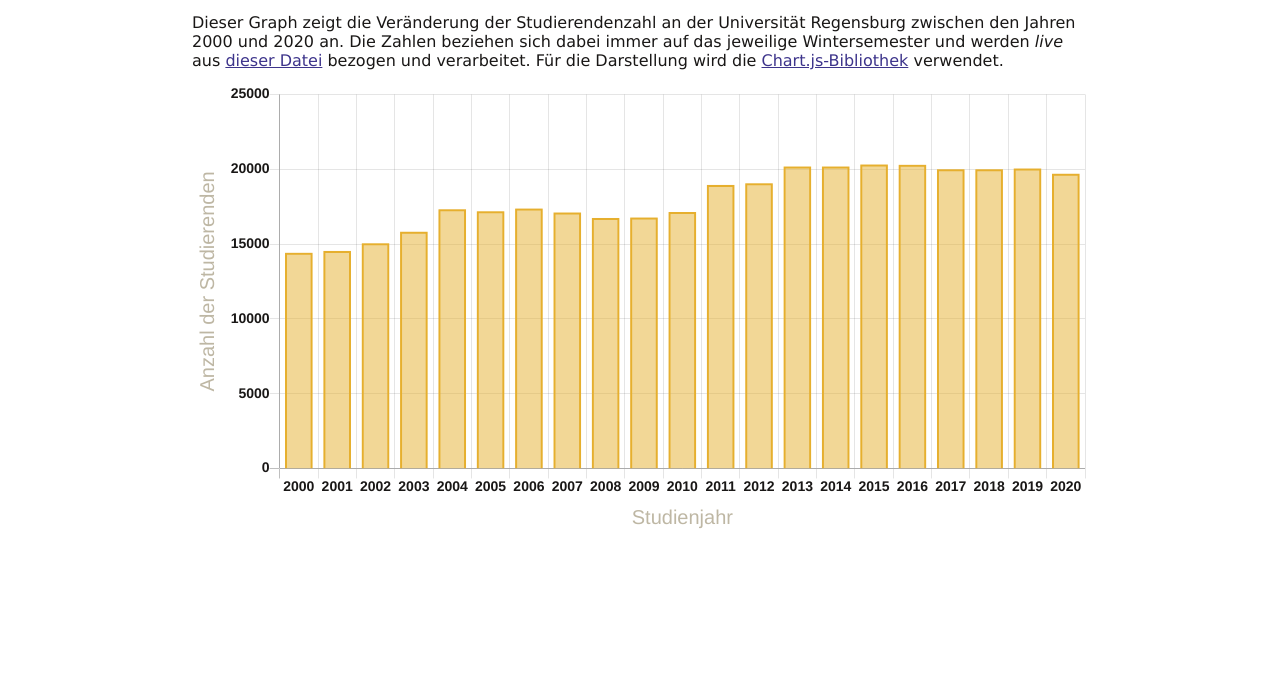
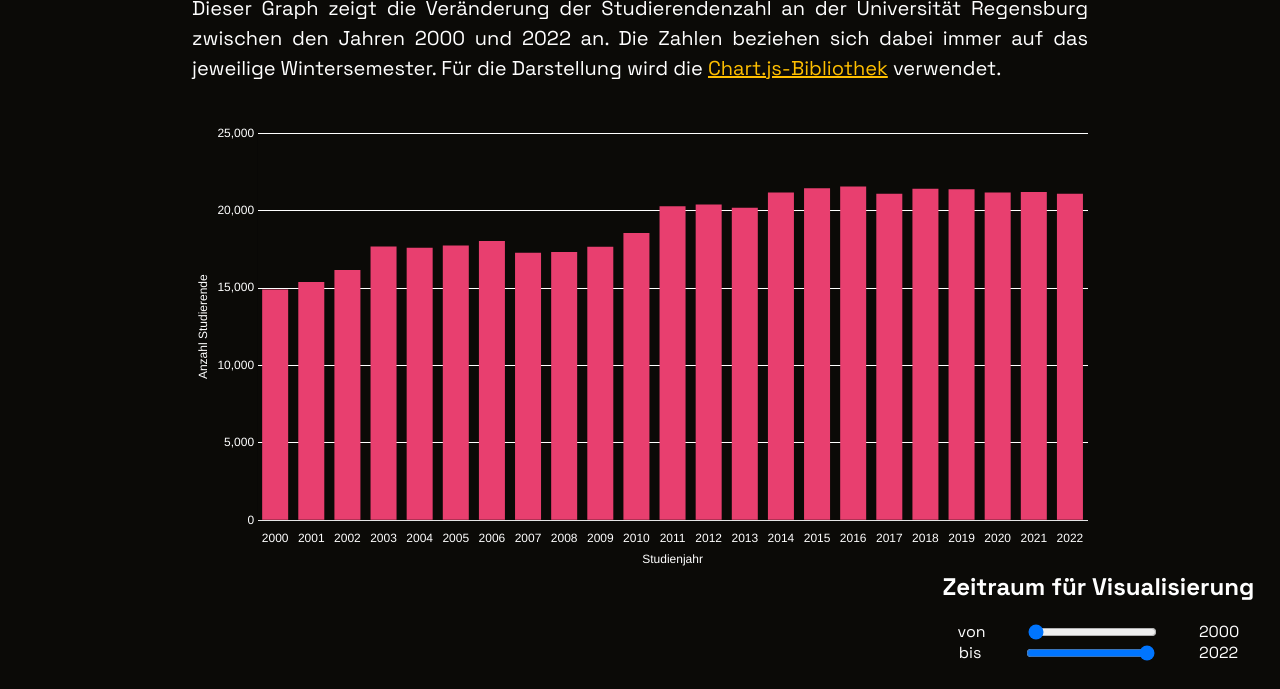
Before and after one commit to Webtechnologien-Regensburg/D06-Studierendenstatistik, a plain HTML site: page index.html in a window 1280 px wide. Shown: the part 111-800 px from the top of the page. Drawn offline with nearby package versions, Linux system fonts and the light colour scheme.

Commit message:
Update code for new class

```diff
--- a/data/studierendenstatistik.json
+++ b/data/studierendenstatistik.json
@@ -5,56 +5,56 @@
     "data": [
     {
         "year": 2000,
-        "value": 14416
+        "value": 14909
     },
     {
         "year": 2001,
-        "value": 14540
+        "value": 15385
     },
     {
         "year": 2002,
-        "value": 15044
+        "value": 16170
     },
     {
         "year": 2003,
-        "value": 15829
+        "value": 17686
     },
     {
         "year": 2004,
-        "value": 17321
+        "value": 17594
     },
     {
         "year": 2005,
-        "value": 17188
+        "value": 17741
     },
     {
         "year": 2006,
-        "value": 17371
+        "value": 18036
     },
     {
         "year": 2007,
-        "value": 17115
+        "value": 17277
     },
     {
         "year": 2008,
-        "value": 16741
+        "value": 17320
     },
     {
         "year": 2009,
-        "value": 16774
+        "value": 17672
     },
     {
         "year": 2010,
-        "value": 17136
+        "value": 18561
     },
     {
         "year": 2011,
-        "value": 18951
+        "value": 20273
     },
 
     {
         "year": 2012,
-        "value": 19054
+        "value": 20397
     },
     {
         "year": 2013,
@@ -62,30 +62,38 @@
     },
     {
         "year": 2014,
-        "value": 20186
+        "value": 21174
     },
     {
         "year": 2015,
-        "value": 20321
+        "value": 21450
     },
     {
         "year": 2016,
-        "value": 20294
+        "value": 21558
     },
     {
         "year": 2017,
-        "value": 20001
+        "value": 21088
     },
     {
         "year": 2018,
-        "value": 20003
+        "value": 21416
     },
     {
         "year": 2019,
-        "value": 20055
+        "value": 21376
     },
     {
         "year": 2020,
-        "value": 19704
+        "value": 21167
+    },
+    {
+        "year": 2021,
+        "value": 21207
+    },
+    {
+        "year": 2022,
+        "value": 21090
     }
 ]}
--- a/index.html
+++ b/index.html
@@ -8,29 +8,37 @@
     <meta name="viewport" content="width=device-width">
     <title>Studierendenstatistik Universität Regensburg</title>
     <link rel="stylesheet" type="text/css" href="resources/css/style.css">
-    <!-- Einbinden der Chart.js-Bibliothek über externe URL (defer sorgt dafür, dass der Code erst nach Laden der restlichen Seite ausgeführt wird) -->
-    <script type="application/javascript"
-        src="https://cdnjs.cloudflare.com/ajax/libs/Chart.js/2.9.3/Chart.min.js" defer></script>
-    <!-- Einbinden unseres eigenen JavaScript-Codes als Modul (defer sorgt dafür, dass der Code erst nach Laden der restlichen Seite ausgeführt wird) -->
-    <script type="module" src="resources/js/app.js" defer ></script>
+    <script type="application/javascript" src="https://cdnjs.cloudflare.com/ajax/libs/Chart.js/3.8.0/chart.min.js" defer></script>
 </head>
 
 <body>
-    <h1>Studierende an der Universität Regensburg 2000 bis 2020</h1>
+    <h1>Studierende an der Universität Regensburg 2000 bis 2022</h1>
 
     <div class="info">Dieser Graph zeigt die Veränderung der Studierendenzahl an der Universität Regensburg zwischen den
-        Jahren 2000 und 2020 an. Die Zahlen beziehen sich dabei immer auf das jeweilige Wintersemester und werden
-        <i>live</i> aus <a href="https://regensburger-forscher.de/data/studierendenstatistik.json">dieser Datei</a> bezogen
-        und verarbeitet. Für die Darstellung wird die <a href="https://www.chartjs.org/">Chart.js-Bibliothek</a>
+        Jahren 2000 und 2022 an. Die Zahlen beziehen sich dabei immer auf das jeweilige Wintersemester. Für die Darstellung wird die <a href="https://www.chartjs.org/">Chart.js-Bibliothek</a>
         verwendet.</div>
 
-    <!-- Container-Element um Canvas für die CSS-Gestaltung des Graphen -->
     <div class="chart-container">
-        <!-- Canvas-Element, in dem Chart.js später den Graphen darstellen wird -->
         <canvas class="chart"></canvas>
+    </div>
+
+    <div class="chart-controls">
+        <h2>Zeitraum für Visualisierung</h2>
+        <span class="year-selector min">
+            <label for="volume">von</label>
+            <input type="range" name="minYear" min="2000" max="2022" value="2000">
+            <span class="value">2000</span>
+        </span>
+        <span class="year-selector max">
+            <label for="volume">bis</label>
+            <input type="range" name="maxYear" min="2000" max="2022" value="2022">
+            <span class="value">2022</span>
+        </span>
     </div>
 
 
 </body>
 
+<script type="module" src="resources/js/app.js" defer></script>
+
 </html>
--- a/resources/css/style.css
+++ b/resources/css/style.css
@@ -1,32 +1,62 @@
+@import url('https://fonts.googleapis.com/css2?family=Space+Grotesk:wght@300;400;500;600;700&display=swap');
+
+:root {
+    --amber: #ffbf00ff;
+    --paradise-pink: #e83f6fff;
+    --star-command-blue: #2274a5ff;
+    --illuminating-emerald: #32936fff;
+    --white: #ffffffff;
+    --smoky-black: #0b0a07ff;
+}
+
 body {
-    /* Display & Box Model */
-    width: 100%;
+    width: 100vw;
     margin: 0 auto;
     padding: 0;
-    /* Text */
-    font-family: "Lucida Sans Unicode", "Lucida Grande", sans-serif;
-    color: rgb(25, 23, 22);
+    background-color: var(--smoky-black);
+    font-family: 'Space Grotesk', sans-serif;
+    color: var(--white);
 }
 
 h1 {
-	margin: 0;
-    padding: 2vh 10vw;
-    background-color: rgb(230, 175, 46);
-	color: rgb(255,255,255);
+    margin: 0;
+    background-color: var(--amber);
+    text-align: center;
+    line-height: 2em;
     letter-spacing: 2px;
-    text-align: center;
+    color: var(--white);
 }
 
 .info {
     width: 70vw;
-    margin: 2vh auto;
+    margin: 5vh auto;
+    text-align: justify;
+    line-height: 1.5em;
+    font-size: 1.25em;
 }
 
 .info a {
-    color: rgb(61, 52, 139);
+    color: var(--amber);
 }
 
 .chart-container {
     width: 70vw;
     margin: 0 auto;
 }
+
+.chart-controls {
+    display: flex;
+    flex-direction: column;
+    position: fixed;
+    bottom: 2vw;
+    right: 2vw;
+}
+
+.chart-controls .year-selector {
+    display: flex;
+    justify-content: space-around;
+    align-items: center;
+    gap: 10px;
+    min-width: 10vw;
+
+}
--- a/resources/js/app.js
+++ b/resources/js/app.js
@@ -1,16 +1,27 @@
-// Expliziter Import des StatsRequest-Funktion aus der Modul-Datei
 import StatsRequest from "./stats/StatsRequest.js";
-// Impliziter Import des Default-Export (ChartView-Prototypen) aus der Modul-Datei
 import ChartView from "./ui/ChartView.js";
 
-// Einstiegspunkt in die Anwendung: Diese Funktion wird beim Laden der Website aufgerufen (siehe letzte Zeile dieser Datei)
-async function initChartView() {
-    let statsRequest = new StatsRequest("data/studierendenstatistik.json"), // Erstellen des StatsRequests
-        canvasEl = document.querySelector("canvas.chart"), // Selektion des Canvas-Elements aus dem DOM
-        chart = new ChartView(canvasEl), // Erstellen des neuen ChartViews
-        data = await statsRequest.run(); // Anfordern der Studierendenstatistik
-    chart.renderData(data);
+let chartView;
 
+function initChartView() {
+    chartView = new ChartView(document.querySelector("canvas.chart"));
+    document.querySelector("input[name=\"minYear\"]").addEventListener("change", onRangeSelectorChanged);
+    document.querySelector("input[name=\"maxYear\"]").addEventListener("change", onRangeSelectorChanged);
+}
+
+function onRangeSelectorChanged() {
+    let minYear = document.querySelector(".min input").value,
+        maxYear = document.querySelector(".max input").value;
+    document.querySelector(".min .value").innerHTML = minYear;
+    document.querySelector(".max .value").innerHTML = maxYear;
+    updateChartView(minYear, maxYear);
+}
+
+async function updateChartView(rangeFrom, rangeTo) {
+    let statsRequest = new StatsRequest("data/studierendenstatistik.json", rangeFrom, rangeTo),
+        data = await statsRequest.run();
+    chartView.setData(data);
 }
 
 initChartView();
+updateChartView();
--- a/resources/js/stats/StatsRequest.js
+++ b/resources/js/stats/StatsRequest.js
@@ -1,13 +1,19 @@
+const DEFAULT_RANGE_FROM = 2000,
+	DEFAULT_RANGE_TO = 2022;
+
 class StatsRequest {
 
-	constructor(url) {
+	constructor(url, rangeFrom = DEFAULT_RANGE_FROM, rangeTo = DEFAULT_RANGE_TO) {
 		this.url = url;
+		this.rangeFrom = rangeFrom;
+		this.rangeTo = rangeTo;
 	}
 
 	async run() {
 		let response = await fetch(this.url),
-		json = await response.json();
-	return json;
+			json = await response.json();
+		json.data = json.data.filter((value) => value.year >= this.rangeFrom && value.year <= this.rangeTo);
+		return json;
 	}
 
 }
--- a/resources/js/ui/ChartView.js
+++ b/resources/js/ui/ChartView.js
@@ -1,121 +1,92 @@
 /* global Chart */
 
-/**
- * Dieses Modul bündelt alle Funktionen und Werte, die für die Darstellung der Statistik via Chart.js
- * benötigt werden. Die Funktionen werden in Form eines Prototypen exportiert, der an anderen Stellen
- * der Anwendung verwendet werden kann und über dessen Methoden die Darstellung der Daten ausgelöst
- * werden kann.
- */
+const BAR_BACKGROUND_COLOR = "#e83f6fff",
+    BAR_BORDER_WIDTH = 0,
+    GRID_TEXT_COLOR = "#ffffffff",
+    LABEL_DATASET = "Studierende",
+    LABEL_X_AXIS = "Studienjahr",
+    LABEL_Y_AXIS = "Anzahl Studierende";
 
-/**
- * Alle Werte, die für die Darstellung und das "Styling" des Graphen benötigt werden, werden hier in
- * Konstanten bereitgestellt.
- */
-const DEFAULT_CHART_TYPE = "bar",
-    DEFAULT_BAR_BACKGROUND_COLOR = "rgba(230, 175, 46, 0.5)",
-    DEFAULT_BAR_BORDER_COLOR = "rgb(230, 175, 46)",
-    DEFAULT_BAR_BORDER_WIDTH = 2,
-    DEFAULT_LABEL_COLOR = "rgb(25, 23, 22)",
-    DEFAULT_LABEL_FONT_SIZE = 14,
-    DEFAULT_AXES_LABEL_COLOR = "rgb(190, 183, 164)",
-    DEFAULT_AXES_LABEL_FONT_SIZE = 20,
-    Y_LABEL_STRING = "Anzahl der Studierenden",
-    X_LABEL_STRING = "Studienjahr";
-
-// Die Methode erstellt einen leeren Chart.js Graphen in dem Canvas-Element, dessen Kontext übergeben wurde
-function createChartInContext(context) {
-    // Die Struktur dieses Objekts wird durch die Chart.js-Bibliothek vorgegeben. Wir ändern nur dort wo
-    // notwendig die Attributswerte, um den Graphen hinsichtlich seiner Gestaltung an unserer Wünsche anzupassen.
+function createChart(context, stats) {
     return new Chart(context, {
-        type: DEFAULT_CHART_TYPE,
+        type: "bar",
         data: {
-            labels: null,
-            datasets: [],
+            labels: createLabelsForChart(stats),
+            datasets: createDataSet(stats),
         },
         options: {
-            legend: {
-                display: false,
+            plugins: {
+                legend: {
+                    display: false,
+                },
             },
             scales: {
-                yAxes: [{
+                x: {
+                    title: {
+                        text: LABEL_X_AXIS,
+                        display: true,
+                        color: GRID_TEXT_COLOR,
+                    },
                     ticks: {
-                        fontColor: DEFAULT_LABEL_COLOR,
-                        fontSize: DEFAULT_LABEL_FONT_SIZE,
-                        fontStyle: "bold",
-                        beginAtZero: true,
+                        color: GRID_TEXT_COLOR,
                     },
-                    scaleLabel: {
+                    grid: {
+                        display: false,
+                    },
+                },
+                y: {
+                    title: {
+                        text: LABEL_Y_AXIS,
                         display: true,
-                        fontColor: DEFAULT_AXES_LABEL_COLOR,
-                        fontSize: DEFAULT_AXES_LABEL_FONT_SIZE,
-                        labelString: Y_LABEL_STRING,
+                        color: GRID_TEXT_COLOR,
                     },
-                }],
-                xAxes: [{
                     ticks: {
-                        fontColor: DEFAULT_LABEL_COLOR,
-                        fontSize: DEFAULT_LABEL_FONT_SIZE,
-                        fontStyle: "bold",
-                        stepSize: 1,
+                        color: GRID_TEXT_COLOR,
                     },
-                    scaleLabel: {
-                        display: true,
-                        fontColor: DEFAULT_AXES_LABEL_COLOR,
-                        fontSize: DEFAULT_AXES_LABEL_FONT_SIZE,
-                        labelString: X_LABEL_STRING,
+                    grid: {
+                        color: GRID_TEXT_COLOR,
+                        drawTicks: false,
                     },
-                }],
+                },
             },
         },
     });
 }
 
-// Diese Methode generiert ein DataSet aus den per AJAX geholten Statistiken, das kompatible mit Chart.js ist
-function createDataSetForChart(label, data) {
+function createDataSet(stats) {
     let dataset = {
-        label: label,
-        backgroundColor: DEFAULT_BAR_BACKGROUND_COLOR,
-        borderColor: DEFAULT_BAR_BORDER_COLOR,
-        borderWidth: DEFAULT_BAR_BORDER_WIDTH,
+        label: LABEL_DATASET,
+        backgroundColor: BAR_BACKGROUND_COLOR,
+        borderWidth: BAR_BORDER_WIDTH,
         data: [],
     };
-    for (let i = 0; i < data.length; i++) {
-        dataset.data.push(data[i].value);
+    for (let i = 0; i < stats.data.length; i++) {
+        dataset.data.push(stats.data[i].value);
     }
-    return dataset;
+    return [dataset];
 }
 
-// Diese Methode erstellt die Labels für die einzelnen Daten auf der x-Achse (hier: Jahre)
-function createLabelsForChart(data) {
+function createLabelsForChart(stats) {
     let labels = [];
-    for (let i = 0; i < data.length; i++) {
-        labels.push(data[i].year);
+    for (let i = 0; i < stats.data.length; i++) {
+        labels.push(stats.data[i].year);
     }
     return labels;
 }
 
-/**
- * Prototype, mit dem andere Komponenten die Funktionalität dieses Moduls nutzten können.
- * Jedes Objekt, das auf Basis diesen Prototyp erstellt wird, repräsentiert einen Graphen.
- */
 class ChartView {
 
-    // Erstellt das Objekt und bereitet einen leeren Graphen im übergebenen Canvas vor
     constructor(canvas) {
-        let context = canvas.getContext("2d");
-        this.chart = createChartInContext(context);
+        this.context = canvas.getContext("2d");
     }
 
-    // Stellt die übergebenen Daten (Statistiken über die Studierendenanzahl) im vorbereiteten Graphen dar
-    renderData(data) {
-        let dataset = createDataSetForChart(data.label, data.data),
-            labels = createLabelsForChart(data.data);
-        this.chart.data.datasets.push(dataset);
-        this.chart.data.labels = labels;
-        this.chart.update();
+    setData(stats) {
+        if (this.chart) {
+            this.chart.destroy();
+        }
+        this.chart = createChart(this.context, stats);
     }
 
 }
 
-// Export des ChartView-Prototypen für andere Module
 export default ChartView;
```
